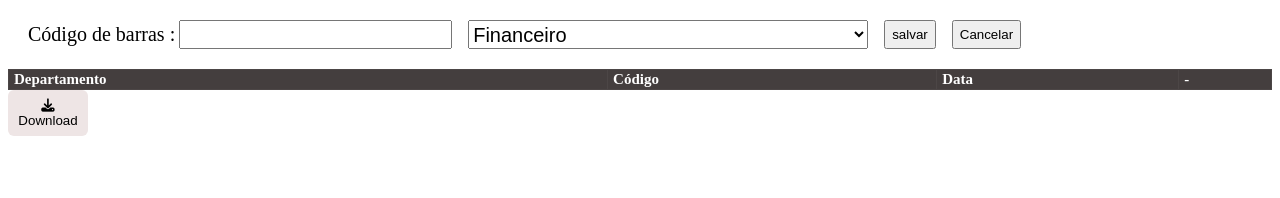
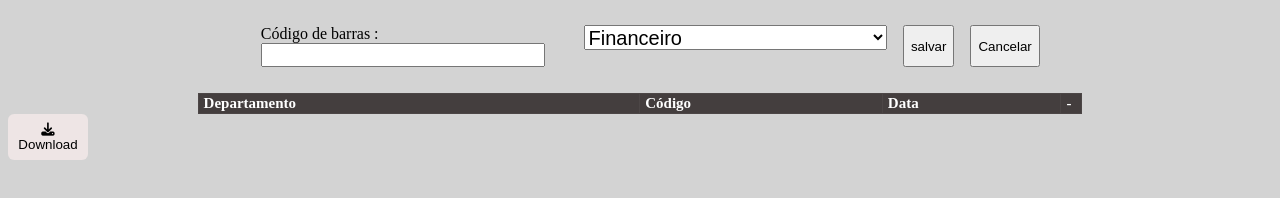
Before and after one commit to Julianavdsantos/codeCaptura, a plain HTML site: page index.html in a window 1280 px wide. Drawn offline with nearby package versions, Linux system fonts and the light colour scheme; a script that the page names is missing.

Commit message:
Update style.css

```diff
--- a/style.css
+++ b/style.css
@@ -1,8 +1,40 @@
+body{
+  background-color: LightGray;
 
+}
+header{
+  height:30px;
+
+
+}
+
+
+#qr-reader{
+  margin-top: 2%;
+  margin-left: 20%;
+ margin-right: 15%;
+
+}
+
+
+
+.todo{
+  margin-left: 10%;
+  margin-right: 10%;
+  height: 500px;
+  background-color: LightGray;
+
+
+
+}
 table {
+
+margin-left: 15%;
+margin-right: 20%;
 border-collapse: collapse;
 border: 1px solid #4c4646;
-width: 100%;
+width: 70%;
+align-items: center;
 
 }
 table th{
@@ -22,6 +54,11 @@ table th, td{
 table td img{
     width: 22px;
 
+
+  }
+  select{
+    width: 30%;
+   height: 25px;
 
   }
 
@@ -63,16 +100,22 @@ table td img{
 
     #departments{
       display: flex;
-      margin: 20px;
+      margin-left: 20%;
+      margin-top: 2%;
+      margin-bottom: 2%;
       gap: 1rem;
     }
     input{
-      font-size:20px;
+
+      width: 90%;
+      height: 18px;
     }
     #preco{
       font-size:20px;
 
     }
-    label{
-      font-size:20px;
+
+    th:nth-last-child(4n+1){
+      width: 10px;
+
     }
```
